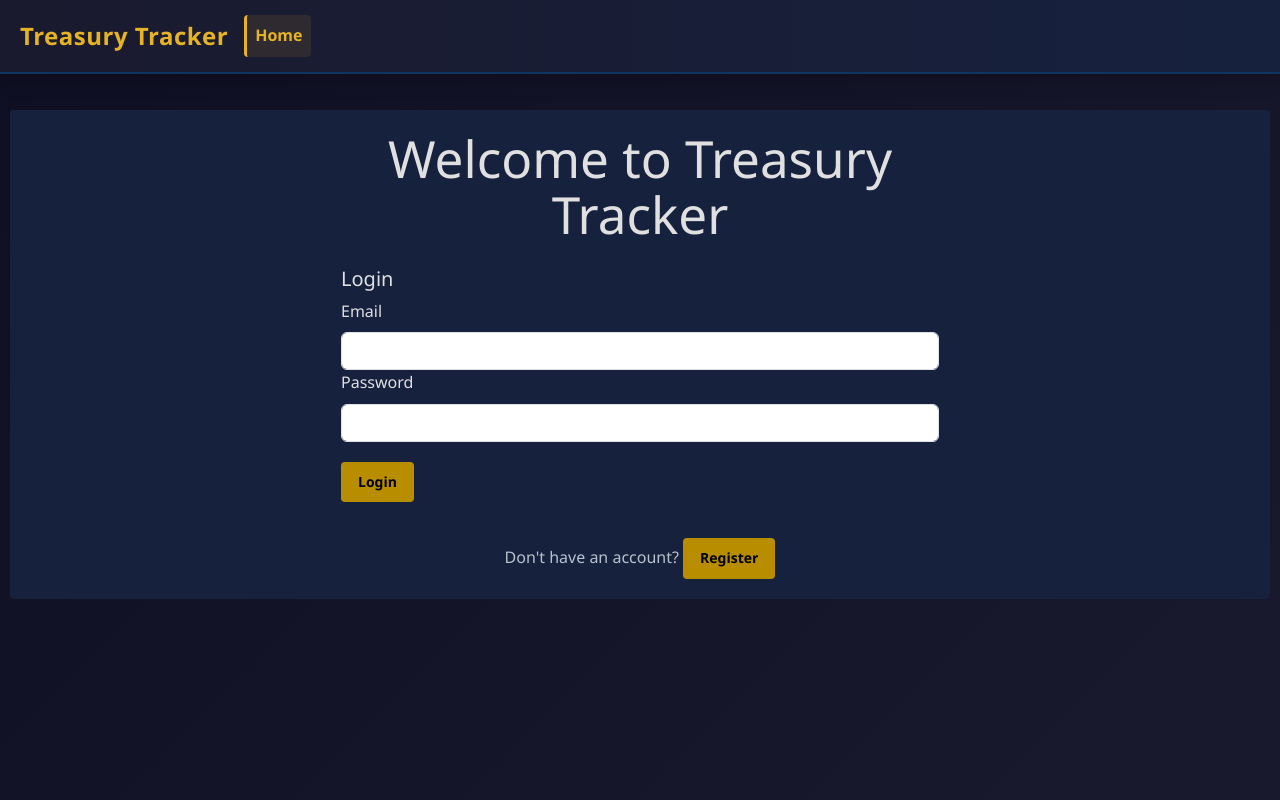
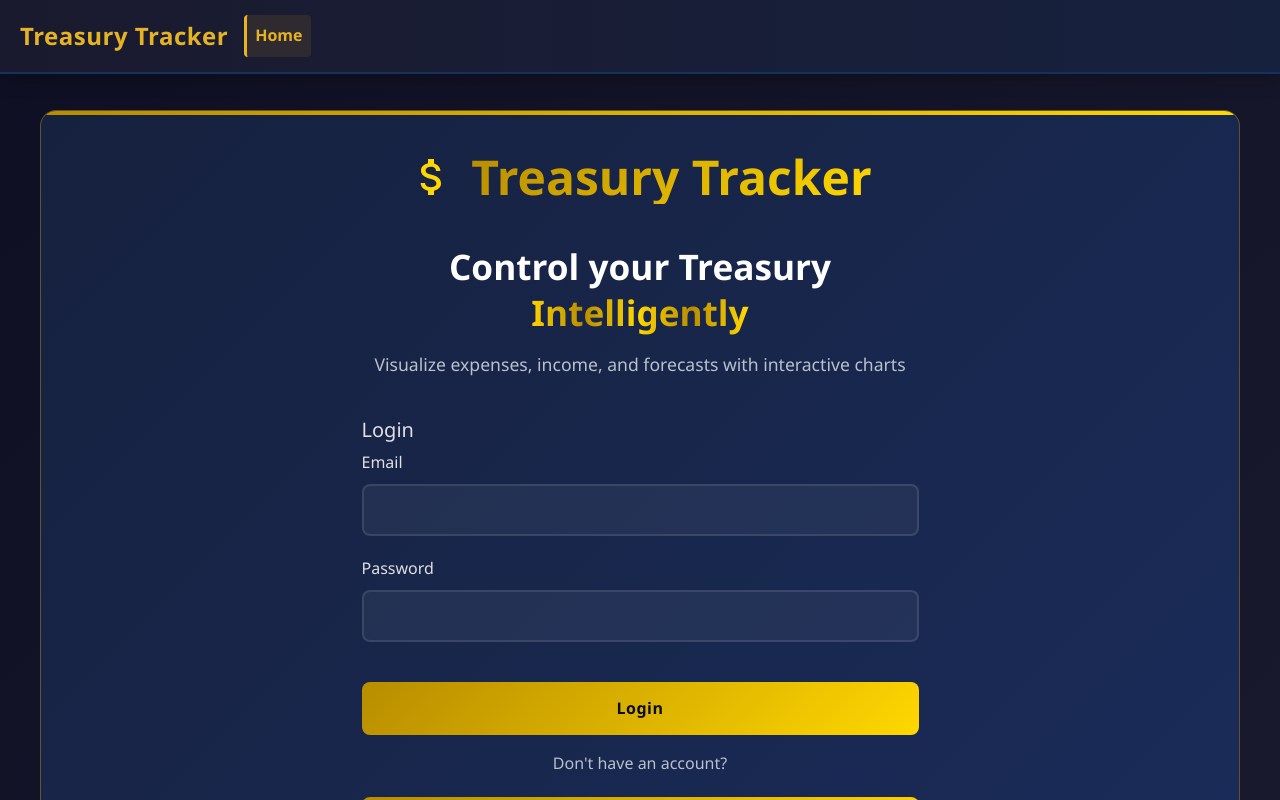
Before and after one commit to MarcosRamaR/treasurytracker, a React (Vite) app in the folder frontend/: page / in a window 1280 px wide. Shown: the top 800 px of the page. Built offline with nearby package versions, Linux system fonts and the light colour scheme.

Commit message:
Login visual upgrade

```diff
--- a/frontend/src/pages/HomePage.jsx
+++ b/frontend/src/pages/HomePage.jsx
@@ -4,6 +4,7 @@ import { LoginForm } from '../components/LoginForm'
 import { RegisterForm } from '../components/RegisterForm'
 import { UserProfile } from '../components/UserProfile'
 import '../styles/RegisterLoginStyle.css'
+import { AccountBalance, Savings, PieChart, AttachMoney } from '@mui/icons-material';
 
 export function HomePage()  {
   const [isLogged, setIsLogged] = useState(false)
@@ -38,15 +39,45 @@ export function HomePage()  {
   const handleSwitchToLogin = () => {
     setShowRegister(false)
   }
-  return (
+
+
+    return (
     <div className="container-register-login">
+      <div className="app-header">
+        <div className="app-logo">
+          <AttachMoney sx={{ fontSize: 48, color: '#ffd700' }} />
+          <h1>Treasury Tracker</h1>
+        </div>
+      </div>
+
       <div className="row justify-content-center">
         <div className="col-md-6">
-          {isLogged ? <h1 className="text-center mb-4">Welcome to Treasury Tracker, <b>{user.username}</b></h1> : <h1 className="text-center mb-4">Welcome to Treasury Tracker</h1>}
+          <div className="welcome-section">
+            {isLogged ? (
+              <h1 className="welcome-title">Welcome to<span className="brand-highlight">Treasury Tracker</span>, <b className="username-highlight">{user.username}</b></h1>
+            ) : (
+              <h1 className="welcome-title">
+                Control your Treasury <span className="animated-text">Intelligently</span>
+              </h1>
+            )}
+            {!isLogged && (
+              <p className="welcome-subtitle">
+                Visualize expenses, income, and forecasts with interactive charts
+              </p>
+            )}
+          </div>
+
           {isLogged ? (
             <>
+              <div className="login-success-animation">
+                <div className="success-checkmark">
+                  <div className="check-icon"></div>
+                </div>
+                <p className="login-success-message">Session started successfully</p>
+              </div>
               <UserProfile onLogout={handleLogout}/>
-            </>):(
+            </>
+          ) : (
             <>
               {showRegister ? (
                 <RegisterForm
@@ -59,10 +90,19 @@ export function HomePage()  {
                   onLoginSuccess={handleLoginSuccess}
                 />
               )}
+
             </>
           )}
         </div>
       </div>
+
+      {!isLogged && (
+        <div className="app-footer">
+          <p className="footer-text">
+            Join <span className="footer-highlight">now</span> to control your finances in the best way
+          </p>
+        </div>
+      )}
     </div>
   )
 }
--- a/frontend/src/styles/RegisterLoginStyle.css
+++ b/frontend/src/styles/RegisterLoginStyle.css
@@ -1,50 +1,367 @@
 
+/*Main container*/
+.container-register-login {
+    margin-top: 20px;
+    margin-bottom: 20px;
+    border-radius: 16px;
+    padding: 40px 30px;
+    background: linear-gradient(135deg, #16213e 0%, #1a2c5b 100%);
+    max-width: 1200px;
+    width: auto;
+    margin-left: auto;
+    margin-right: auto;
+    border: 1px solid rgba(184, 141, 0, 0.452);
+    position: relative;  /*To position child elements*/
+    overflow: hidden;
+}
+
+/*Upper line decorative*/
+.container-register-login::before {
+    content: '';/*Necessary for pseudoelements*/
+    position: absolute;
+    top: 0;
+    left: 0;
+    right: 0;
+    height: 4px;
+    background: linear-gradient(90deg, #b88d00 0%, #ffd700 100%);
+}
+
+/*App header*/
+.app-header {
+    text-align: center;
+    margin-bottom: 40px;
+    animation: fadeInDown 0.8s ease-out;
+}
+
+.app-logo {
+    display: flex; /* Use flexbox */
+    align-items: center;
+    justify-content: center;
+    gap: 15px;
+    margin-bottom: 10px;
+}
+
+.logo-icon {
+    font-size: 48px;
+    animation: pulse 3s infinite;
+}
+
+.app-header h1 {
+    font-size: 3rem;
+    font-weight: bold;
+    margin: 0;
+    background: linear-gradient(135deg, #b88d00 0%, #ffd700 100%);
+    -webkit-background-clip: text; /*Only show background where we have text*/
+    -webkit-text-fill-color: transparent; /*Text will be transparent*/
+    background-clip: text;
+}
+
+/*Wlcome section*/
+.welcome-section {
+    text-align: center;
+    margin-bottom: 40px;
+    animation: fadeIn 2s ease-out;
+}
+
+.welcome-title {
+    color: #ffffff;
+    font-size: 2.2rem;
+    font-weight: 600;
+    line-height: 1.3;
+    margin-bottom: 15px;
+}
+
+.brand-highlight {
+    color: #ffd700;
+    font-weight: bold;
+}
+
+.animated-text {
+    background: linear-gradient(90deg, #b88d00, #ffd700, #b88d00);
+    background-size: 50% auto;
+    background-clip: text;
+    -webkit-background-clip: text;
+    -webkit-text-fill-color: transparent;
+    animation: gradient 2.5s linear infinite; /*Animation to move the gradient*/
+}
+
+        /*Set how the gradient animation is*/
+@keyframes gradient {
+    0% { background-position: 0% center; } /*Start at left*/
+    100% { background-position: 200% center; } /*End at right*/
+}
+
+.username-highlight {
+    color: #ffd700;
+    text-shadow: 0 0 10px rgba(184, 141, 0, 0.3);
+}
+
+.welcome-subtitle {
+    color: #b8c1cc;
+    font-size: 1.1rem;
+    max-width: 600px;
+    margin: 0 auto;
+}
+
+/*Success login animation*/
+.login-success-animation {
+    text-align: center;
+    margin: 30px 0;
+    animation: bounceIn 1s ease-out;
+}
+
+.success-checkmark {
+    width: 80px;
+    height: 80px;
+    margin: 0 auto 20px;
+    position: relative;
+}
+
+/*Check icon created with css*/
+.check-icon {
+    width: 100%;
+    height: 100%;
+    border-radius: 50%; /*Circle*/
+    background: #10b981;
+    position: relative;
+    animation: scaleIn 0.3s ease-out;
+}
+
+.check-icon::before, /*Pseudo-element for the first line of the check*/
+.check-icon::after { /*Pseudo-element for the second line of the check*/
+    content: '';
+    position: absolute; /*Postion over the circle*/
+    background: white;
+    border-radius: 2px;
+}
+
+.check-icon::before {
+    width: 30px;
+    height: 6px;
+    transform: rotate(45deg);
+    top: 42px;
+    left: 16px;
+}
+
+.check-icon::after {
+    width: 50px;
+    height: 6px;
+    transform: rotate(-45deg);
+    top: 36px;
+    left: 23px;
+}
+
+.login-success-message {
+    color: #10b981;
+    font-size: 1.2rem;
+    font-weight: 600;
+}
+
+/*Login and register form*/
 .register-form {
     position: relative;
     display: flex;
     flex-direction: column;
     min-width: 0;
-    word-wrap: break-word;
-    background-color: #16213e;
-    background-clip: border-box;
-    border: 2px solid #b88d00;
-    border-radius: 0.375rem;
-    padding: 10px
+    word-wrap: break-word; /*Avoid long word break desing*/
+    background: rgba(22, 33, 62, 0.9);
+    border: 1px solid rgba(184, 141, 0, 0.2);
+    border-radius: 12px;
+    padding: 30px;
+    box-shadow: 0 8px 32px rgba(0, 0, 0, 0.3);
+    animation: slideInUp 0.5s ease-out;
+    transition: transform 0.3s ease, box-shadow 0.3s ease;
+}
+
+.register-form:hover {
+    transform: translateY(-5px);
+    box-shadow: 0 12px 40px rgba(0, 0, 0, 0.3);
+}
+
+.title-h5 {
+    color: #ffffff;
+    font-size: 1.8rem;
+    font-weight: 600;
+    text-align: center;
+    margin-bottom: 30px;
+    letter-spacing: 0.5px;
+}
+
+.label-text {
+    color: #ffffff;
+    font-size: 0.95rem;
+    font-weight: 500;
+    margin-bottom: 8px;
+}
+
+.form-control {
+    background: rgba(255, 255, 255, 0.05);
+    border: 2px solid rgba(255, 255, 255, 0.1);
+    border-radius: 8px;
+    color: #ffffff;
+    padding: 12px 16px;
+    font-size: 1rem;
+    transition: all 0.3s ease;
+    margin-bottom: 20px;
+}
+
+.form-control:focus {
+    background: rgba(255, 255, 255, 0.08); /* Fondo un poco más opaco */
+    color:#ffffff;
+    border-color: #b88d00;
+    box-shadow: 0 0 0 3px rgba(184, 141, 0, 0.2);
+    outline: none;
 }
 
 .register-login-button {
     margin-top: 20px;
-    padding: 8px 16px;
-    background-color: #b88d00;
-    color: rgb(0, 0, 0);
-    border-radius: 4px;
+    padding: 14px 28px;
+    background: linear-gradient(135deg, #b88d00 0%, #ffd700 100%);
+    color: #090d1a;
+    border: none;
+    border-radius: 8px;
     cursor: pointer;
-    font-size: 14px;
-    font-weight: bold;
+    font-size: 1rem;
+    font-weight: 600;
+    letter-spacing: 0.5px;
+    transition: all 0.3s ease;
+    width: 100%;
+    position: relative;
+    overflow: hidden;
 }
 
-.title-h5{
-    color: white;
-    font-size: 25px;
-    font-weight: bold;
-    text-align: center;
+
+.register-login-button:hover:not(:disabled) { /*Appy this only the button isnt disabled*/
+    transform: translateY(-2px);
+    box-shadow: 0 6px 20px rgba(184, 141, 0, 0.2);
 }
 
-.label-text{
-    color: white;
-    font-size: 17px;
-    font-weight: 500;
-    line-height: 1.9;
+.register-login-button:active:not(:disabled) {
+    transform: translateY(0);
 }
 
-.container-register-login{
-    margin-top: 20px;
-    margin-bottom: 20px;
-    border-radius: 4px;
+.register-login-button:disabled {
+    opacity: 0.6;
+    cursor: not-allowed;
+}
+
+/*Alert messages*/
+.alert {
+    border-radius: 8px;
+    padding: 15px 20px;
+    margin: 20px 0;
+    border: none;
+    font-weight: 500;
+}
+
+.alert-success {
+    background: rgba(16, 185, 129, 0.1);
+    color: #10b981;
+    border-left: 4px solid #10b981;
+}
+
+.alert-danger {
+    background: rgba(239, 68, 68, 0.1);
+    color: #ef4444;
+    border-left: 4px solid #ef4444;
+}
+
+.app-footer {
+    text-align: center;
+    margin-top: 40px;
+    padding-top: 20px;
+    border-top: 1px solid rgba(255, 255, 255, 0.1);
+    animation: fadeIn 0.8s ease-out 0.5s both;
+}
+
+.footer-text {
+    color: #a0aec0;
+    font-size: 0.95rem;
+}
+
+.footer-highlight {
+    color: #ffd700;
+    font-weight: 600;
+}
+
+@keyframes fadeIn {
+    from { opacity: 0; }
+    to { opacity: 1; }
+}
+
+@keyframes fadeInDown {  /*Animation to enter from up*/
+    from {
+    opacity: 0;
+    transform: translateY(-20px);
+    }
+    to {
+    opacity: 1;
+    transform: translateY(0);
+    }
+}
+
+@keyframes slideInUp {  /*Animation enter from down*/
+    from {
+    opacity: 0;
+    transform: translateY(30px);
+    }
+    to {
+    opacity: 1;
+    transform: translateY(0);
+    }
+}
+
+@keyframes bounceIn {
+    0% {
+    opacity: 0;
+    transform: scale(0.3);   /*Start small*/
+    }
+    50% {
+    opacity: 1;
+    transform: scale(1.05);  /*Grown up*/
+    }
+    70% {
+    transform: scale(0.9); /*Small*/
+    }
+    100% {
+    transform: scale(1); /*Normal sice*/
+    }
+}
+
+@keyframes scaleIn {
+    from {
+    transform: scale(0);
+    }
+    to {
+    transform: scale(1);
+    }
+}
+
+@keyframes pulse {
+    0%, 100% {
+    transform: scale(1);
+    }
+    50% {
+    transform: scale(1.1);
+    }
+}
+
+
+@media (max-width: 768px) {
+    .container-register-login {
+    padding: 25px 20px;
+    margin: 10px;
+    }
+
+    .app-header h1 {
+    font-size: 2rem;
+    }
+
+    .welcome-title {
+    font-size: 1.8rem;
+    }
+
+    .register-form {
     padding: 20px;
-    background-color: #16213e;
-    max-width: 1600px;
-    width: auto;
-    margin-left:auto;
-    margin-right:auto;
+    }
 }
```
Also changed, not shown: frontend/src/components/LoginForm.jsx (line endings or trailing spaces).
